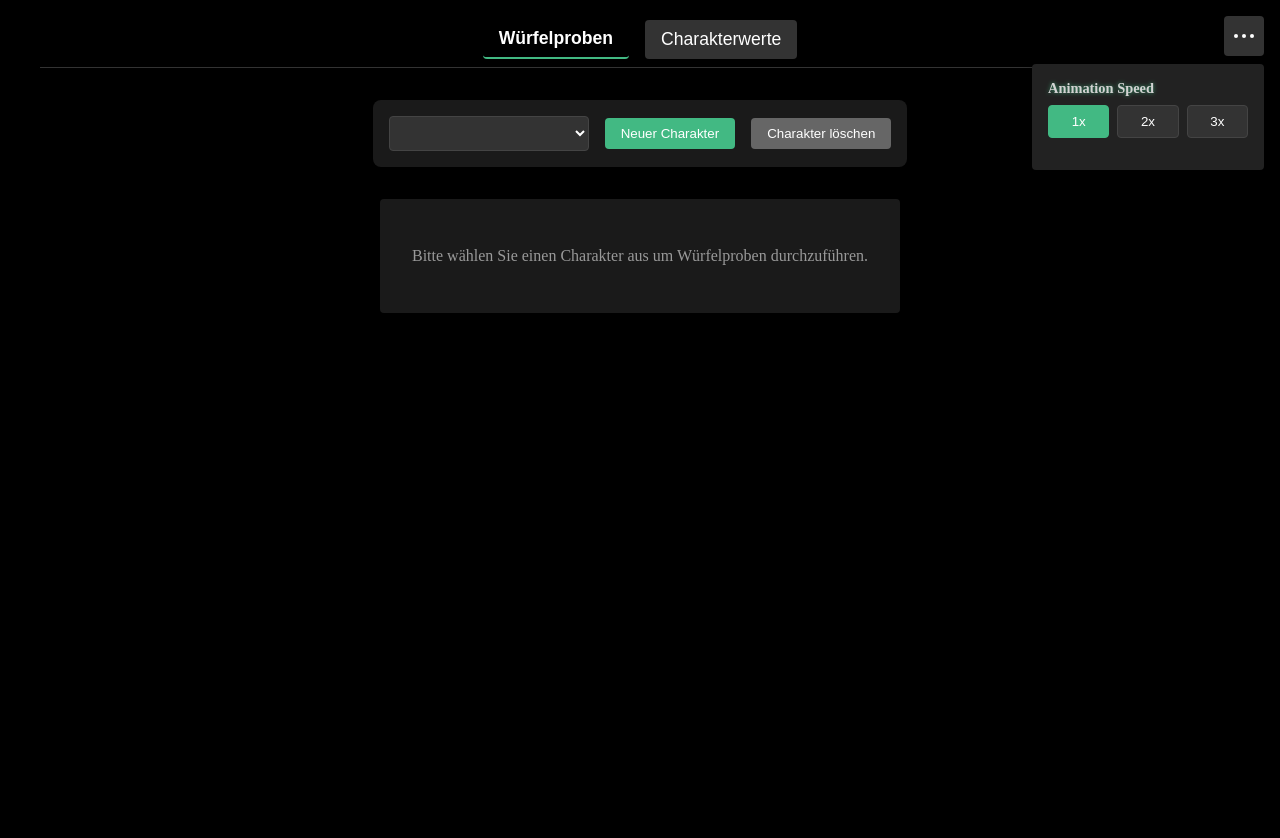
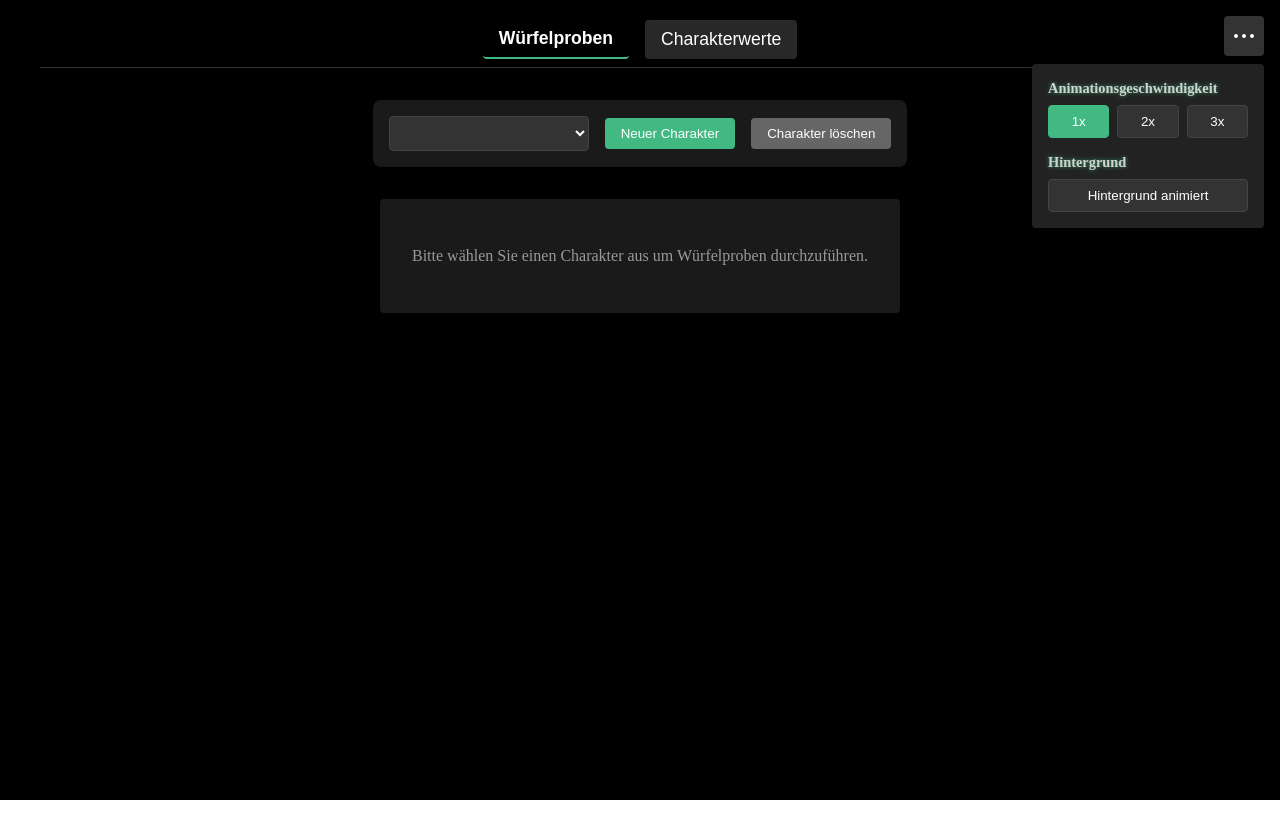
Before and after one commit to pyditn2/Pyditn-s-Dice-Thrower-Pro, a Vue app: page / in a window 1280 px wide. Both pictures are taken after a click on the button "Options Menu". Built offline with nearby package versions, Linux system fonts and the light colour scheme.

Commit message:
Added animated background experiment

```diff
--- a/src/App.vue
+++ b/src/App.vue
@@ -5,11 +5,13 @@ import DiceCheck from './components/DiceCheck.vue'
 import CharacterEditor from './components/CharacterEditor.vue'
 import CharacterSelector from "./components/CharacterSelector.vue";
 import OptionsMenu from './components/OptionsMenu.vue'
+import AnimateBackground from './components/AnimateBackground.vue'
 
 const activeTab = ref('dice')
 </script>
 
 <template>
+  <AnimateBackground />
   <div class="app">
     <!-- Tab Navigation -->
     <div class="tab-navigation">
@@ -43,19 +45,28 @@ const activeTab = ref('dice')
 html, body {
   margin: 0;
   padding: 0;
-  background-color: #000000;
+  background-color: transparent; /* Changed from #000000 */
   color: #ffffff;
 }
+
 .app {
   max-width: 1200px;
   margin: 0 auto;
   padding: 20px;
   min-height: 100vh;
-  background-color: #000000;
+  background-color: transparent; /* Changed from #000000 */
   text-align: center;
 }
 
+/* Add a semi-transparent background to content areas for better readability */
+.tab-content {
+  padding: 1rem;
+  color: #ffffff;
+  background-color: rgba(0, 0, 0, 0.5); /* Added semi-transparent background */
+  border-radius: 8px;
+}
 
+/* Rest of your styles remain the same */
 .tab-navigation {
   display: flex;
   gap: 1rem;
@@ -67,7 +78,7 @@ html, body {
 
 .tab-button {
   padding: 0.5rem 1rem;
-  background-color: #333333;
+  background-color: rgba(51, 51, 51, 0.8); /* Made slightly transparent */
   color: #ffffff;
   border: none;
   cursor: pointer;
@@ -76,7 +87,26 @@ html, body {
 }
 
 .tab-button:hover {
-  background-color: #444444;
+  background-color: rgba(68, 68, 68, 0.8); /* Made slightly transparent */
+}
+
+.tab-button.active {
+  background-color: rgba(0, 0, 0, 0.8); /* Made slightly transparent */
+  border-bottom: 2px solid #42b983;
+  font-weight: bold;
+}
+
+/* You might want to add some transparency to other UI elements as well */
+button, input, select {
+  background-color: rgba(51, 51, 51, 0.8); /* Made slightly transparent */
+  color: #ffffff;
+  border: 1px solid #444444;
+  border-radius: 4px;
+  padding: 0.5rem;
+}
+
+button:hover {
+  background-color: rgba(68, 68, 68, 0.8); /* Made slightly transparent */
 }
 
 .tab-button.active {
--- /dev/null
+++ b/src/components/AnimateBackground.vue
@@ -0,0 +1,219 @@
+<script setup>
+import { computed } from 'vue'
+import { useBackgroundStore } from '../stores/backgroundStore'
+
+const backgroundStore = useBackgroundStore()
+
+const backgroundClass = computed(() => {
+  return `background ${backgroundStore.currentBackground}`
+})
+</script>
+
+<template>
+  <div :class="backgroundClass">
+    <div v-if="backgroundStore.currentBackground === 'animiert'" class="shapes">
+      <!-- Hexagons -->
+      <div class="shapes-layer">
+        <div class="shape hexagon shape1"></div>
+        <div class="shape hexagon shape2"></div>
+        <div class="shape hexagon shape3"></div>
+      </div>
+
+      <!-- Squares -->
+      <div class="shapes-layer">
+        <div class="shape square shape4"></div>
+        <div class="shape square shape5"></div>
+        <div class="shape square shape6"></div>
+      </div>
+
+      <!-- Triangles -->
+      <div class="shapes-layer">
+        <div class="shape triangle shape7"></div>
+        <div class="shape triangle shape8"></div>
+        <div class="shape triangle shape9"></div>
+      </div>
+    </div>
+  </div>
+</template>
+
+<style scoped>
+.background {
+  position: fixed;
+  top: 0;
+  left: 0;
+  width: 100%;
+  height: 100%;
+  z-index: -1;
+  transition: all 0.5s ease;
+}
+
+.schwarz {
+  background: #000;
+}
+
+.animiert {
+  background: #000;
+}
+
+.shapes {
+  position: absolute;
+  width: 100%;
+  height: 100%;
+  overflow: hidden;
+}
+
+.shapes-layer {
+  position: absolute;
+  width: 100%;
+  height: 100%;
+  opacity: 0.2;
+}
+
+.shape {
+  position: absolute;
+  background: #42b983;
+}
+
+/* Hexagons */
+.hexagon {
+  clip-path: polygon(25% 0%, 75% 0%, 100% 50%, 75% 100%, 25% 100%, 0% 50%);
+}
+
+.shape1 {
+  width: 20px;
+  height: 20px;
+  top: -20px;
+  left: 10%;
+  animation: moveTopRight 15s linear infinite;
+}
+
+.shape2 {
+  width: 15px;
+  height: 15px;
+  top: 80%;
+  left: 80%;
+  animation: moveBottomLeft 12s linear infinite;
+}
+
+.shape3 {
+  width: 18px;
+  height: 18px;
+  top: 40%;
+  right: -20px;
+  animation: moveLeft 14s linear infinite;
+}
+
+/* Squares */
+.square {
+  width: 15px;
+  height: 15px;
+}
+
+.shape4 {
+  top: 30%;
+  left: -20px;
+  animation: moveRight 20s linear infinite;
+}
+
+.shape5 {
+  width: 12px;
+  height: 12px;
+  top: 60%;
+  right: -20px;
+  animation: moveLeft 17s linear infinite;
+}
+
+.shape6 {
+  width: 10px;
+  height: 10px;
+  top: 20%;
+  left: 30%;
+  animation: moveBottomRight 16s linear infinite;
+}
+
+/* Triangles */
+.triangle {
+  background: transparent !important;
+}
+
+.shape7 {
+  top: -20px;
+  right: 20%;
+  border-left: 10px solid transparent;
+  border-right: 10px solid transparent;
+  border-bottom: 17.3px solid #42b983;
+  animation: moveTopLeft 18s linear infinite;
+}
+
+.shape8 {
+  bottom: -20px;
+  left: 40%;
+  border-left: 12px solid transparent;
+  border-right: 12px solid transparent;
+  border-bottom: 20.8px solid #42b983;
+  animation: moveBottomRight 14s linear infinite;
+}
+
+.shape9 {
+  top: 70%;
+  left: -20px;
+  border-left: 8px solid transparent;
+  border-right: 8px solid transparent;
+  border-bottom: 13.9px solid #42b983;
+  animation: moveRight 16s linear infinite;
+}
+
+@keyframes moveTopRight {
+  from {
+    transform: translate(0, 0) rotate(0deg);
+  }
+  to {
+    transform: translate(120vw, 120vh) rotate(360deg);
+  }
+}
+
+@keyframes moveBottomLeft {
+  from {
+    transform: translate(0, 0) rotate(0deg);
+  }
+  to {
+    transform: translate(-120vw, -120vh) rotate(-360deg);
+  }
+}
+
+@keyframes moveRight {
+  from {
+    transform: translateX(0) rotate(0deg);
+  }
+  to {
+    transform: translateX(120vw) rotate(360deg);
+  }
+}
+
+@keyframes moveLeft {
+  from {
+    transform: translateX(0) rotate(0deg);
+  }
+  to {
+    transform: translateX(-120vw) rotate(-360deg);
+  }
+}
+
+@keyframes moveTopLeft {
+  from {
+    transform: translate(0, 0) rotate(0deg);
+  }
+  to {
+    transform: translate(-120vw, 120vh) rotate(-360deg);
+  }
+}
+
+@keyframes moveBottomRight {
+  from {
+    transform: translate(0, 0) rotate(0deg);
+  }
+  to {
+    transform: translate(120vw, -120vh) rotate(360deg);
+  }
+}
+</style>
--- a/src/components/OptionsMenu.vue
+++ b/src/components/OptionsMenu.vue
@@ -1,9 +1,10 @@
-// components/OptionsMenu.vue
 <script setup>
 import { ref, onMounted, onUnmounted } from 'vue'
 import { usePhysicsStore } from '../stores/physicsStore'
+import { useBackgroundStore } from '../stores/backgroundStore'
 
 const physicsStore = usePhysicsStore()
+const backgroundStore = useBackgroundStore()
 const isMenuOpen = ref(false)
 const menuRef = ref(null)
 
@@ -14,20 +15,24 @@ const speedOptions = [
 ]
 
 const handleClickOutside = (event) => {
-  // Check if menu is open and click is outside both the menu and toggle button
   if (isMenuOpen.value && menuRef.value && !menuRef.value.contains(event.target)) {
     isMenuOpen.value = false
   }
 }
 
 const toggleMenu = (event) => {
-  // Prevent this click from triggering the click-outside handler
   event.stopPropagation()
   isMenuOpen.value = !isMenuOpen.value
 }
 
 const setSpeed = (speed) => {
   physicsStore.setAnimationSpeed(speed)
+}
+
+const toggleBackground = () => {
+  backgroundStore.setBackground(
+    backgroundStore.currentBackground === 'schwarz' ? 'animiert' : 'schwarz'
+  )
 }
 
 onMounted(() => {
@@ -65,7 +70,7 @@ onUnmounted(() => {
     >
       <div v-if="isMenuOpen" class="menu-panel">
         <div class="menu-section">
-          <h3>Animation Speed</h3>
+          <h3>Animationsgeschwindigkeit</h3>
           <div class="speed-toggle">
             <button
               v-for="option in speedOptions"
@@ -77,7 +82,16 @@ onUnmounted(() => {
             </button>
           </div>
         </div>
-        <!-- Additional menu sections hier -->
+        <div class="menu-section">
+            <h3>Hintergrund</h3>
+          <button
+            class="background-toggle"
+            :class="{ active: backgroundStore.currentBackground === 'animiert' }"
+            @click="toggleBackground"
+          >
+            Hintergrund animiert
+          </button>
+        </div>
       </div>
     </Transition>
   </div>
@@ -161,6 +175,10 @@ onUnmounted(() => {
   margin-bottom: 1rem;
 }
 
+.menu-section:last-child {
+  margin-bottom: 0;
+}
+
 .menu-section h3 {
   color: #fff;
   font-size: 0.9rem;
@@ -189,6 +207,26 @@ onUnmounted(() => {
 }
 
 .speed-toggle button.active {
+  background: #42b983;
+  border-color: #42b983;
+}
+
+.background-toggle {
+  width: 100%;
+  padding: 0.5rem;
+  background: #333;
+  border: 1px solid #444;
+  color: white;
+  border-radius: 4px;
+  cursor: pointer;
+  transition: all 0.2s;
+}
+
+.background-toggle:hover {
+  background: #444;
+}
+
+.background-toggle.active {
   background: #42b983;
   border-color: #42b983;
 }
--- /dev/null
+++ b/src/stores/backgroundStore.js
@@ -0,0 +1,13 @@
+import { defineStore } from 'pinia'
+
+export const useBackgroundStore = defineStore('background', {
+  state: () => ({
+    currentBackground: 'schwarz', // schwarz, animiert
+  }),
+
+  actions: {
+    setBackground(type) {
+      this.currentBackground = type
+    }
+  }
+})
```
